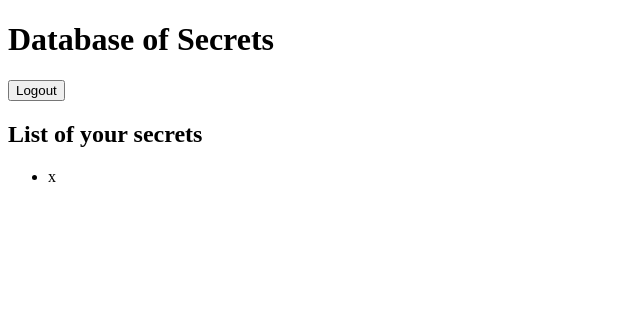
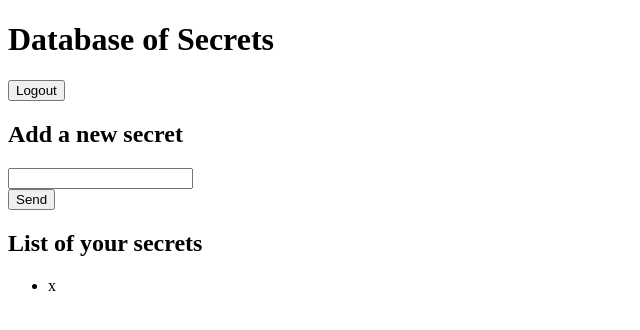
Before and after one commit to lauriap/yoursecrets, a Django app: page /secflaws/ in a window 1280 px wide. Shown: the top 330 px of the page, without its empty margins (0-640 px from the left). Run offline with Django 3.2, Linux system fonts and the light colour scheme; a user stored in the database is signed in; tables that the repository leaves empty hold one stand-in row (values such as "Sample post").

Commit message:
unsafe secret insertion complete

```diff
--- a/src/secflaws/templates/secflaws/index.html
+++ b/src/secflaws/templates/secflaws/index.html
@@ -13,6 +13,14 @@
             <input type="submit" value="Logout"/>
         </form>
 
+        <h2>Add a new secret</h2>
+
+        <form action='/secflaws/add/' method="POST">
+            {% csrf_token %}
+
+			<input type="text" name="secret"/><br/>
+            <input type="submit" value="Send"/>
+        </form>
 
         <h2>List of your secrets</h2>
 
--- a/src/secflaws/urls.py
+++ b/src/secflaws/urls.py
@@ -4,4 +4,5 @@ from . import views
 urlpatterns = [
     path('', views.index, name='index'),
     path('<int:secret_id>/', views.details, name='details'),
+    path('add/', views.addSecret, name='add'),
 ]
--- a/src/secflaws/views.py
+++ b/src/secflaws/views.py
@@ -4,6 +4,8 @@ from django.contrib.auth.decorators import login_required
 from django.shortcuts import render, redirect
 from django.contrib.auth.models import User
 from django.db.models import Q
+import sqlite3
+from django.db import connection
 
 
 @login_required
@@ -20,3 +22,17 @@ def details(request, secret_id):
     secret = Secret.objects.get(pk=secret_id)
     response = "Owner: %s, secret: %s"
     return HttpResponse(response % (secret.owner.username, secret.secret))
+
+@login_required
+def addSecret(request):
+    owner_id = request.user.id
+    secret = request.POST.get("secret")
+    conn = sqlite3.connect('db.sqlite3')
+    cursor = conn.cursor()
+
+    # Unsafe query: risk of SQL injection
+    query =  "INSERT INTO secflaws_secret (secret, owner_id) VALUES ('%s',%d) " % (secret, owner_id)
+
+    cursor.execute(query)
+    conn.commit()
+    return redirect('/secflaws/')
```
